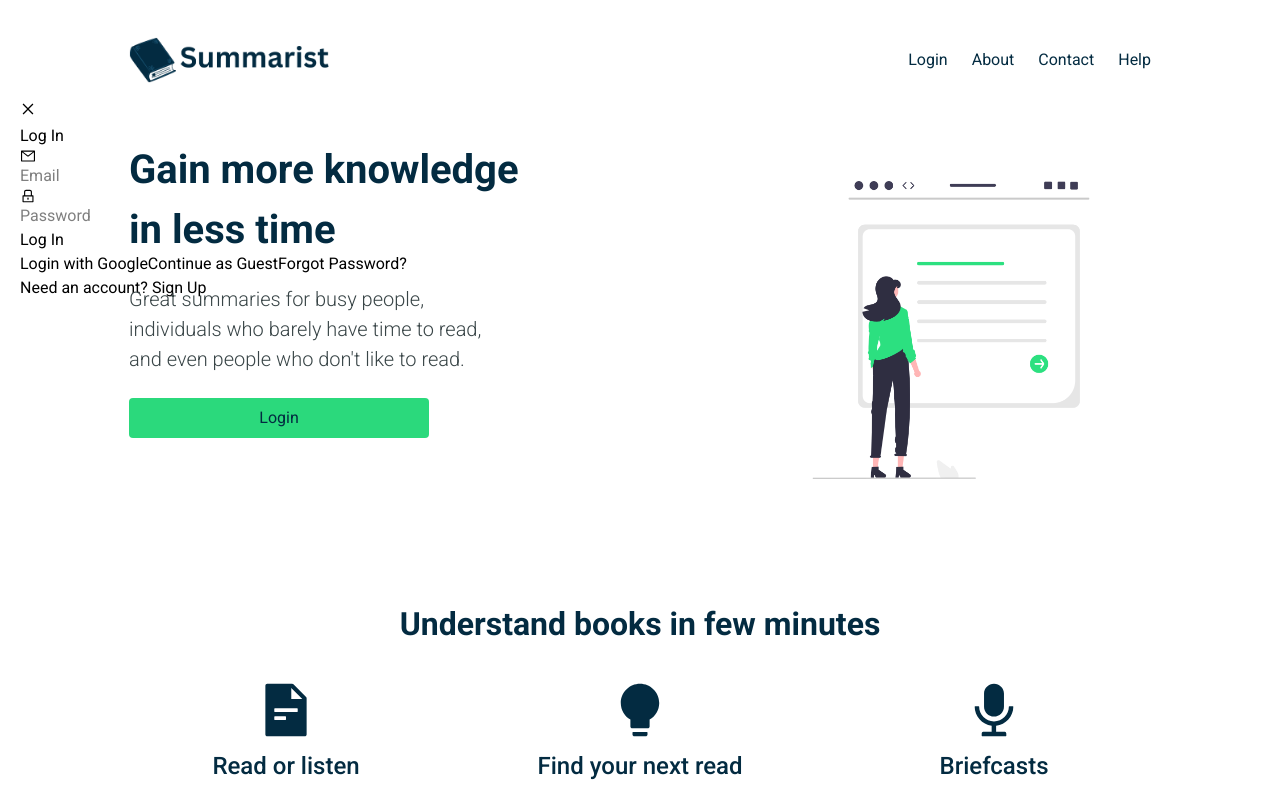
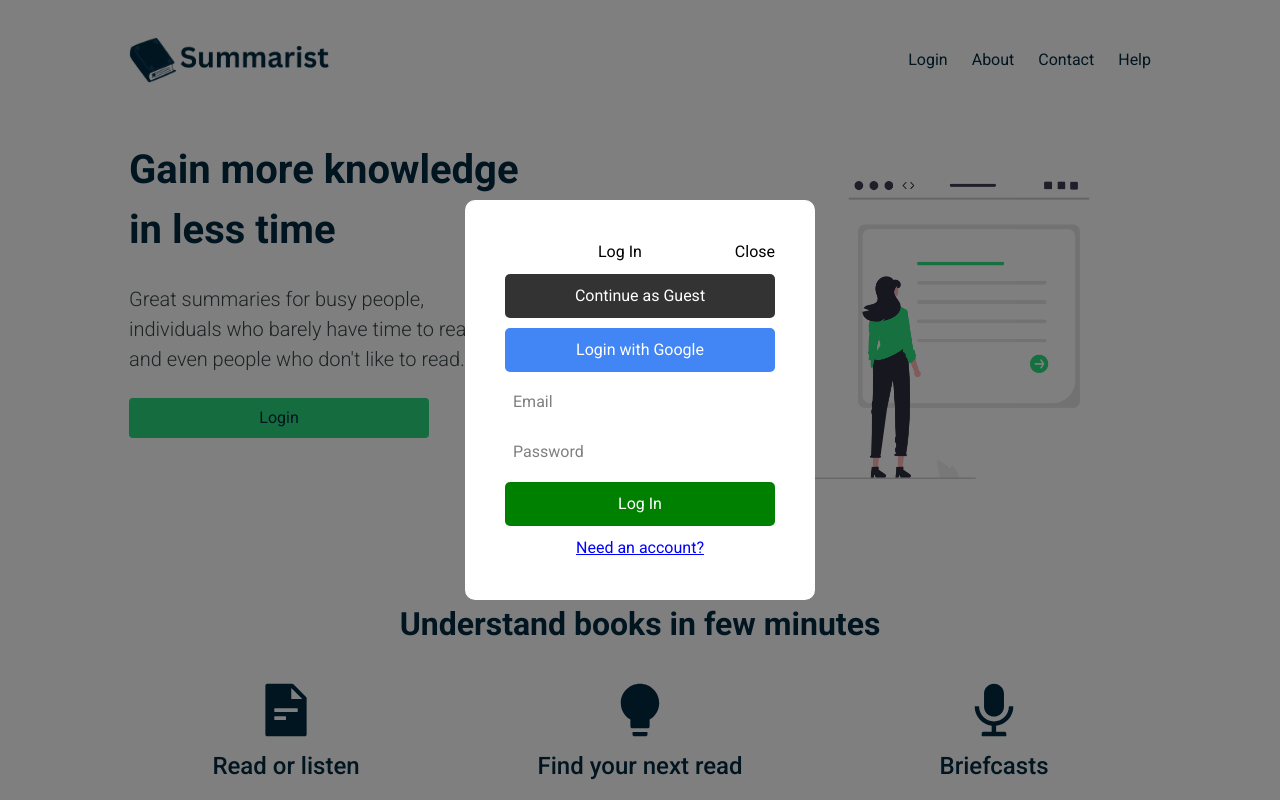
Before and after one commit to EricCR85/summarist, a Next.js app: page / in a window 1280 px wide. Both pictures are taken after a click on the item "Login". Shown: the top 800 px of the page. Built offline with nearby package versions, Linux system fonts and the light colour scheme.

Commit message:
working on modal

```diff
--- a/components/AuthModal.jsx
+++ b/components/AuthModal.jsx
@@ -1,13 +1,10 @@
 "use client";
 import React, { useState } from "react";
-import { useRouter } from "next/navigation";
-import { AiOutlineClose, AiOutlineMail, AiOutlineLock } from "react-icons/ai";
 import {
   auth,
   googleProvider,
+  signInAnonymously,
   signInWithPopup,
-  signInAnonymously,
-  sendPasswordResetEmail,
 } from "../firebase";
 import {
   signInWithEmailAndPassword,
@@ -15,24 +12,18 @@ import {
 } from "firebase/auth";
 
 export default function AuthModal({ isOpen, onClose }) {
-  const router = useRouter();
   const [isRegister, setIsRegister] = useState(false);
   const [email, setEmail] = useState("");
   const [password, setPassword] = useState("");
 
   if (!isOpen) return null;
 
-  const handleSubmit = async (e) => {
-    e.preventDefault();
+  const handleGuestLogin = async () => {
     try {
-      if (isRegister) {
-        await createUserWithEmailAndPassword(auth, email, password);
-      } else {
-        await signInWithEmailAndPassword(auth, email, password);
-      }
+      await signInAnonymously(auth);
       onClose();
     } catch (error) {
-      alert("Login/Register Error: " + error.message);
+      alert("Guest Login Error: " + error.message);
     }
   };
 
@@ -45,99 +36,131 @@ export default function AuthModal({ isOpen, onClose }) {
     }
   };
 
-  const handleGuestLogin = async () => {
+  const handleSubmit = async (e) => {
+    e.preventDefault();
     try {
-      await signInAnonymously(auth);
+      if (isRegister) {
+        await createUserWithEmailAndPassword(auth, email, password);
+      } else {
+        await signInWithEmailAndPassword(auth, email, password);
+      }
       onClose();
-      router.push("/for-you");
     } catch (error) {
-      alert("Guest Login Error: " + error.message);
-    }
-  };
-
-  const handleForgotPassword = async () => {
-    if (!email) return alert("Please enter your email above first.");
-    try {
-      await sendPasswordResetEmail(auth, email);
-      alert("Password reset email sent to " + email);
-    } catch (error) {
-      alert("Reset Error: " + error.message);
+      alert("Auth Error: " + error.message);
     }
   };
 
   return (
-    <div className="fixed inset-0 z-50 flex items-center justify-center bg-black bg-opacity-50">
-      <div className="bg-white p-8 rounded-lg shadow-xl w-full max-w-sm relative">
-        <button
-          onClick={onClose}
-          className="absolute top-4 right-4 text-2xl text-gray-500 hover:text-black"
+    <div
+      style={{
+        position: "fixed",
+        top: 0,
+        left: 0,
+        width: "100%",
+        height: "100%",
+        background: "rgba(0,0,0,0.5)",
+        display: "flex",
+        alignItems: "center",
+        justifyContent: "center",
+        zIndex: 9999,
+      }}
     >
-          <AiOutlineClose />
+      <div
+        style={{
+          background: "white",
+          padding: "40px",
+          borderRadius: "10px",
+          width: "350px",
+          textAlign: "center",
+        }}
+      >
+        <button onClick={onClose} style={{ float: "right" }}>
+          Close
         </button>
 
-        <h2 className="text-2xl font-bold mb-6 text-center">
-          {isRegister ? "Sign Up" : "Log In"}
-        </h2>
+        <h2>{isRegister ? "Sign Up" : "Log In"}</h2>
 
-        <form onSubmit={handleSubmit} className="flex flex-col gap-4">
-          <div className="flex items-center border p-2 rounded focus-within:border-blue-500">
-            <AiOutlineMail className="mr-2 text-gray-400" />
+        <button
+          onClick={handleGuestLogin}
+          style={{
+            display: "block",
+            width: "100%",
+            margin: "10px 0",
+            padding: "10px",
+            background: "#333",
+            color: "white",
+            border: "none",
+            borderRadius: "5px",
+          }}
+        >
+          Continue as Guest
+        </button>
+
+        <button
+          onClick={handleGoogleLogin}
+          style={{
+            display: "block",
+            width: "100%",
+            margin: "10px 0",
+            padding: "10px",
+            background: "#4285F4",
+            color: "white",
+            border: "none",
+            borderRadius: "5px",
+          }}
+        >
+          Login with Google
+        </button>
+
+        <form onSubmit={handleSubmit}>
           <input
             type="email"
             placeholder="Email"
-              value={email}
             onChange={(e) => setEmail(e.target.value)}
-              className="w-full outline-none"
-              required
+            style={{
+              display: "block",
+              width: "100%",
+              margin: "10px 0",
+              padding: "8px",
+            }}
           />
-          </div>
-          <div className="flex items-center border p-2 rounded focus-within:border-blue-500">
-            <AiOutlineLock className="mr-2 text-gray-400" />
           <input
             type="password"
             placeholder="Password"
-              value={password}
             onChange={(e) => setPassword(e.target.value)}
-              className="w-full outline-none"
-              required
+            style={{
+              display: "block",
+              width: "100%",
+              margin: "10px 0",
+              padding: "8px",
+            }}
           />
-          </div>
           <button
             type="submit"
-            className="bg-blue-600 text-white py-2 rounded font-bold hover:bg-blue-700"
+            style={{
+              width: "100%",
+              padding: "10px",
+              background: "green",
+              color: "white",
+              border: "none",
+              borderRadius: "5px",
+            }}
           >
             {isRegister ? "Sign Up" : "Log In"}
           </button>
         </form>
 
-        <div className="mt-4 flex flex-col gap-2">
-          <button
-            onClick={handleGoogleLogin}
-            className="text-sm bg-red-500 text-white py-2 rounded"
-          >
-            Login with Google
-          </button>
-          <button
-            onClick={handleGuestLogin}
-            className="text-sm bg-gray-600 text-white py-2 rounded"
-          >
-            Continue as Guest
-          </button>
-          <button
-            onClick={handleForgotPassword}
-            className="text-sm text-blue-500 underline mt-2"
-          >
-            Forgot Password?
-          </button>
-        </div>
-
         <button
           onClick={() => setIsRegister(!isRegister)}
-          className="mt-4 w-full text-sm text-gray-600 hover:underline"
+          style={{
+            marginTop: "10px",
+            background: "none",
+            border: "none",
+            color: "blue",
+            textDecoration: "underline",
+          }}
         >
-          {isRegister
-            ? "Already have an account? Log In"
-            : "Need an account? Sign Up"}
+          {isRegister ? "Already have an account?" : "Need an account?"}
         </button>
       </div>
     </div>
```
Lines whose indentation alone changed are shown as unchanged.
